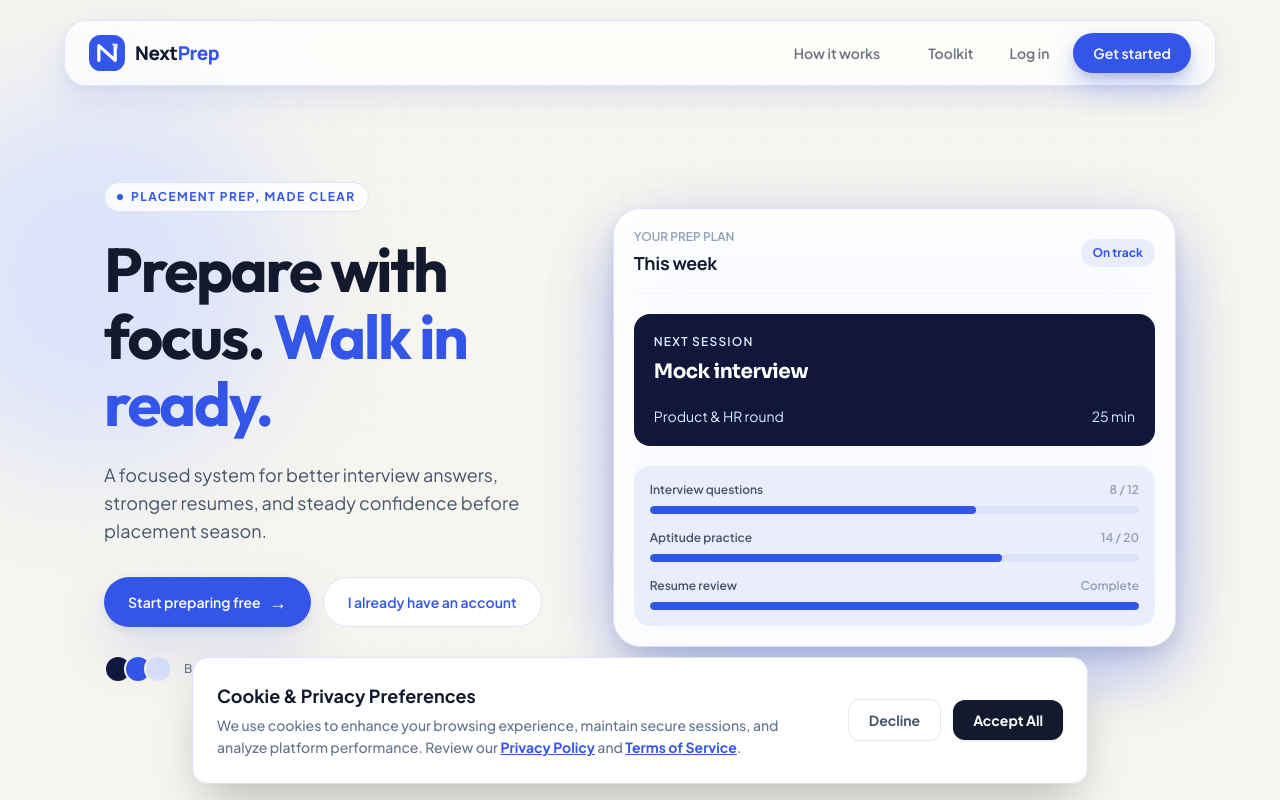
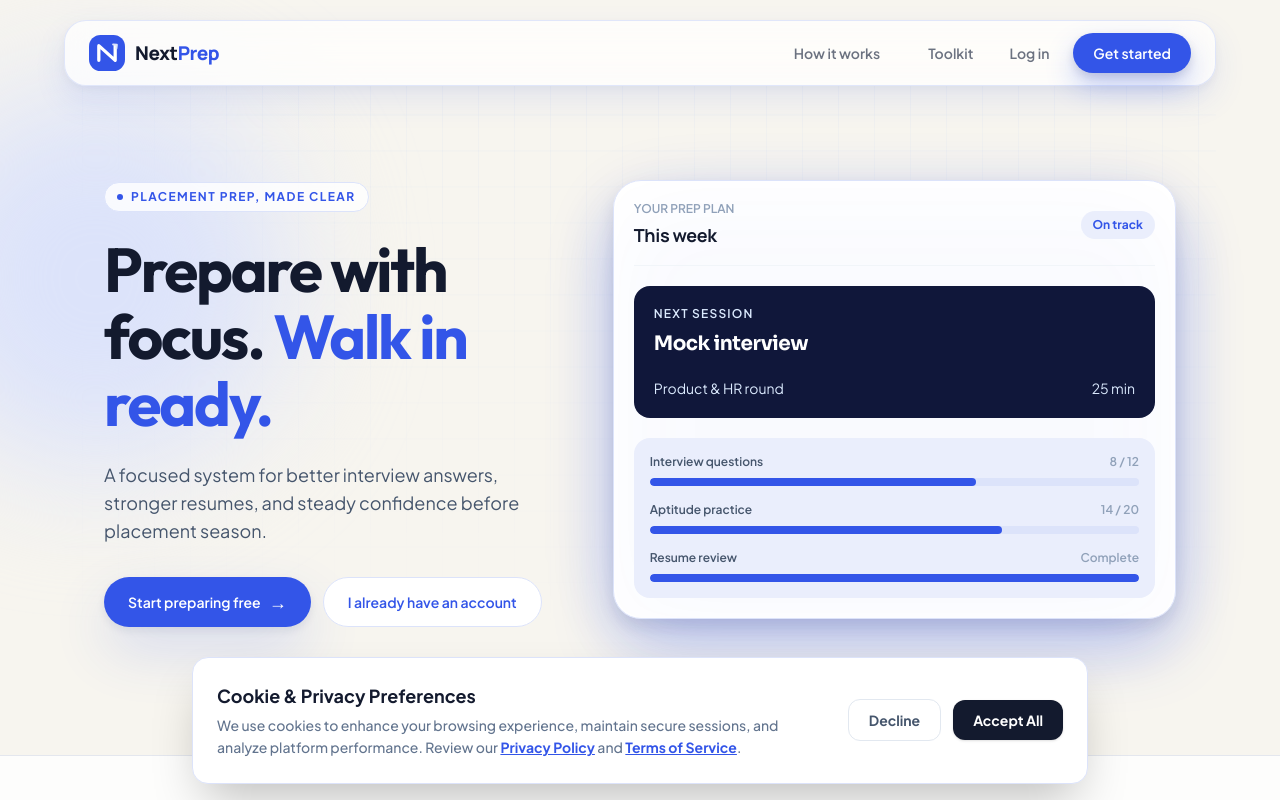
Before and after one commit to vivekmaini/NextPrep, a React (Vite) app in the folder client/: page / in a window 1280 px wide. Shown: the top 800 px of the page. Built offline with nearby package versions, Linux system fonts and the light colour scheme; no server answers.

Commit message:
Remove avatar circles and 'Built for students' line below hero CTA

```diff
--- a/client/src/pages/Landing.jsx
+++ b/client/src/pages/Landing.jsx
@@ -83,7 +83,6 @@ export default function Landing() {
               I already have an account
             </Link>
           </div>
-          <div className="mt-7 flex items-center gap-3 text-xs font-medium text-[#6B7280]"><div className="flex -space-x-2"><span className="h-7 w-7 rounded-full border-2 border-[#F7F5EF] bg-[#10173A]" /><span className="h-7 w-7 rounded-full border-2 border-[#F7F5EF] bg-[#3355E8]" /><span className="h-7 w-7 rounded-full border-2 border-[#F7F5EF] bg-[#DCE3FA]" /></div>Built for students preparing for placement season.</div>
         </div>
 
         <div className="animate-enter-visual relative mx-auto w-full max-w-md lg:max-w-none">
```
